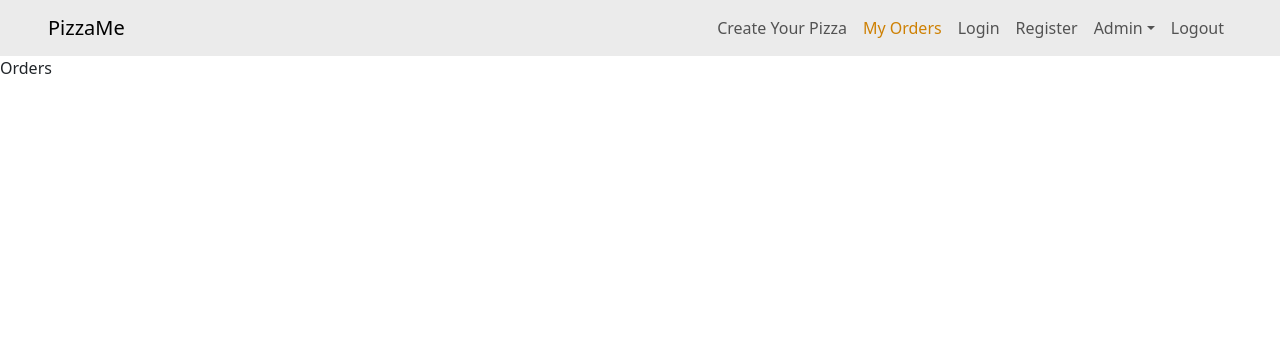
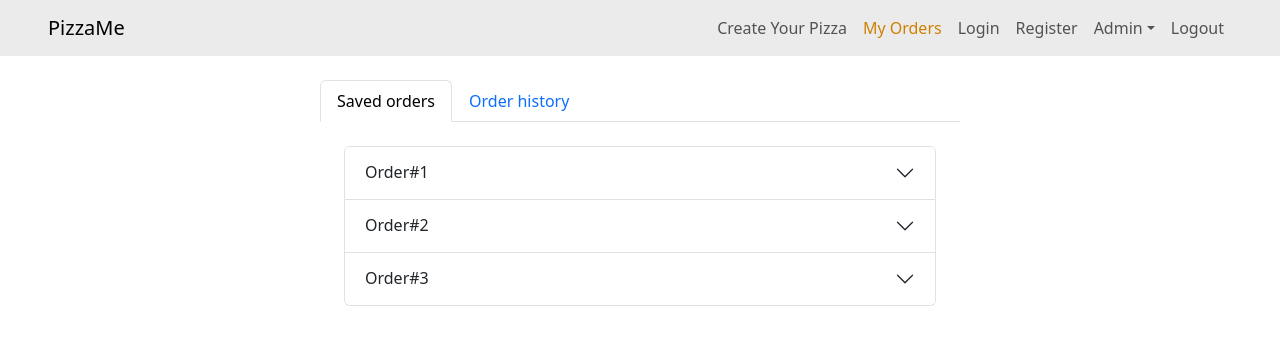
Before and after one commit to Cheezco/PizzaApp, a React (Vite) app in the folder PizzaFront/: page /orders in a window 1280 px wide. Shown: the top 344 px of the page. Built offline with nearby package versions, Linux system fonts and the light colour scheme.

Commit message:
Update order page

```diff
--- /dev/null
+++ b/PizzaFront/src/pages/Orders/OrderHistory.tsx
@@ -0,0 +1,125 @@
+import { Accordion } from "react-bootstrap";
+
+export default function OrderHistory() {
+  const orders = getOrders();
+
+  return (
+    <>
+      <>
+        <Accordion className="p-4">
+          {orders.map((order) => {
+            return (
+              <Accordion.Item eventKey={order.id.toString()}>
+                <Accordion.Header>Order#{order.id}</Accordion.Header>
+                <Accordion.Body>
+                  <div>
+                    <b>State:</b> {order.state}
+                  </div>
+                  <hr />
+                  <div>
+                    <b>Size:</b> {order.size}
+                  </div>
+                  <hr />
+
+                  <div className="d-flex flex-column gap-2">
+                    <b>Toppings</b>
+                    <div>
+                      {order.toppings.map((topping) => {
+                        return (
+                          <div>
+                            {topping.name} x{topping.count}
+                          </div>
+                        );
+                      })}
+                    </div>
+                  </div>
+                  <hr />
+                  <div>
+                    <b>Price:</b> {order.price}
+                  </div>
+                </Accordion.Body>
+              </Accordion.Item>
+            );
+          })}
+        </Accordion>
+      </>
+    </>
+  );
+}
+
+function getOrders() {
+  return [
+    {
+      id: 1,
+      lastOrder: "2023/01/01",
+      size: "Large",
+      price: "0.00",
+      state: "Draft",
+      toppings: [
+        {
+          id: 1,
+          name: "Cheddar",
+          count: 2,
+        },
+        {
+          id: 3,
+          name: "Bacon",
+          count: 1,
+        },
+        {
+          id: 4,
+          name: "Beef",
+          count: 3,
+        },
+      ],
+    },
+    {
+      id: 2,
+      lastOrder: "2023/01/01",
+      size: "Large",
+      price: "0.00",
+      state: "Draft",
+      toppings: [
+        {
+          id: 1,
+          name: "Cheddar",
+          count: 2,
+        },
+        {
+          id: 3,
+          name: "Bacon",
+          count: 1,
+        },
+        {
+          id: 4,
+          name: "Beef",
+          count: 3,
+        },
+      ],
+    },
+    {
+      id: 3,
+      lastOrder: "2023/01/01",
+      size: "Large",
+      price: "0.00",
+      state: "Confirmed",
+      toppings: [
+        {
+          id: 1,
+          name: "Cheddar",
+          count: 2,
+        },
+        {
+          id: 3,
+          name: "Bacon",
+          count: 1,
+        },
+        {
+          id: 4,
+          name: "Beef",
+          count: 3,
+        },
+      ],
+    },
+  ];
+}
--- /dev/null
+++ b/PizzaFront/src/pages/Orders/SavedOrders.tsx
@@ -0,0 +1,160 @@
+import { useState } from "react";
+import { Accordion, Button, Modal } from "react-bootstrap";
+
+export default function SavedOrders() {
+  const [showDeleteModal, setShowDeleteModal] = useState(false);
+  const orders = getOrders();
+
+  return (
+    <div className="d-flex flex-column w-100">
+      <Accordion className="p-4">
+        {orders.map((order) => {
+          return (
+            <Accordion.Item eventKey={order.id.toString()}>
+              <Accordion.Header>Order#{order.id}</Accordion.Header>
+              <Accordion.Body>
+                <div>
+                  <b>Size:</b> {order.size}
+                </div>
+                <hr />
+                <div className="d-flex flex-column gap-2">
+                  <b>Toppings</b>
+                  <div>
+                    {order.toppings.map((topping) => {
+                      return (
+                        <div>
+                          {topping.name} x{topping.count}
+                        </div>
+                      );
+                    })}
+                  </div>
+                </div>
+                <hr />
+                <div>
+                  <b>Price:</b> {order.price}
+                </div>
+                <div className="d-flex gap-2 justify-content-end">
+                  <Button
+                    variant="danger"
+                    onClick={() => setShowDeleteModal(true)}
+                  >
+                    Delete
+                  </Button>
+                  <DeleteModal
+                    show={showDeleteModal}
+                    closeModal={() => setShowDeleteModal(false)}
+                    deleteOrder={() => setShowDeleteModal(false)}
+                  />
+                  <Button>Order</Button>
+                </div>
+              </Accordion.Body>
+            </Accordion.Item>
+          );
+        })}
+      </Accordion>
+    </div>
+  );
+}
+
+function DeleteModal({
+  show,
+  closeModal,
+  deleteOrder,
+}: {
+  show: boolean;
+  closeModal: () => void;
+  deleteOrder: () => void;
+}) {
+  return (
+    <Modal show={show} onHide={closeModal}>
+      <Modal.Header closeButton>
+        Are you sure you want to delete your saved order?
+      </Modal.Header>
+      <Modal.Footer>
+        <Button variant="secondary" onClick={closeModal}>
+          Close
+        </Button>
+        <Button variant="danger" onClick={deleteOrder}>
+          Delete
+        </Button>
+      </Modal.Footer>
+    </Modal>
+  );
+}
+
+function getOrders() {
+  return [
+    {
+      id: 1,
+      lastOrder: "2023/01/01",
+      size: "Large",
+      price: "0.00",
+      State: "Draft",
+      toppings: [
+        {
+          id: 1,
+          name: "Cheddar",
+          count: 2,
+        },
+        {
+          id: 3,
+          name: "Bacon",
+          count: 1,
+        },
+        {
+          id: 4,
+          name: "Beef",
+          count: 3,
+        },
+      ],
+    },
+    {
+      id: 2,
+      lastOrder: "2023/01/01",
+      size: "Large",
+      price: "0.00",
+      State: "Draft",
+      toppings: [
+        {
+          id: 1,
+          name: "Cheddar",
+          count: 2,
+        },
+        {
+          id: 3,
+          name: "Bacon",
+          count: 1,
+        },
+        {
+          id: 4,
+          name: "Beef",
+          count: 3,
+        },
+      ],
+    },
+    {
+      id: 3,
+      lastOrder: "2023/01/01",
+      size: "Large",
+      price: "0.00",
+      State: "Confirmed",
+      toppings: [
+        {
+          id: 1,
+          name: "Cheddar",
+          count: 2,
+        },
+        {
+          id: 3,
+          name: "Bacon",
+          count: 1,
+        },
+        {
+          id: 4,
+          name: "Beef",
+          count: 3,
+        },
+      ],
+    },
+  ];
+}
--- a/PizzaFront/src/pages/Orders/index.tsx
+++ b/PizzaFront/src/pages/Orders/index.tsx
@@ -1,3 +1,20 @@
+import { Tab, Tabs } from "react-bootstrap";
+import SavedOrders from "./SavedOrders";
+import OrderHistory from "./OrderHistory";
+
 export function Orders() {
-  return <div>Orders</div>;
+  return (
+    <div className="d-flex flex-column w-100 h-100 align-items-center pt-4">
+      <div className="w-50">
+        <Tabs>
+          <Tab eventKey="savedOrders" title="Saved orders">
+            <SavedOrders />
+          </Tab>
+          <Tab eventKey="orderHistory" title="Order history">
+            <OrderHistory />
+          </Tab>
+        </Tabs>
+      </div>
+    </div>
+  );
 }
```
